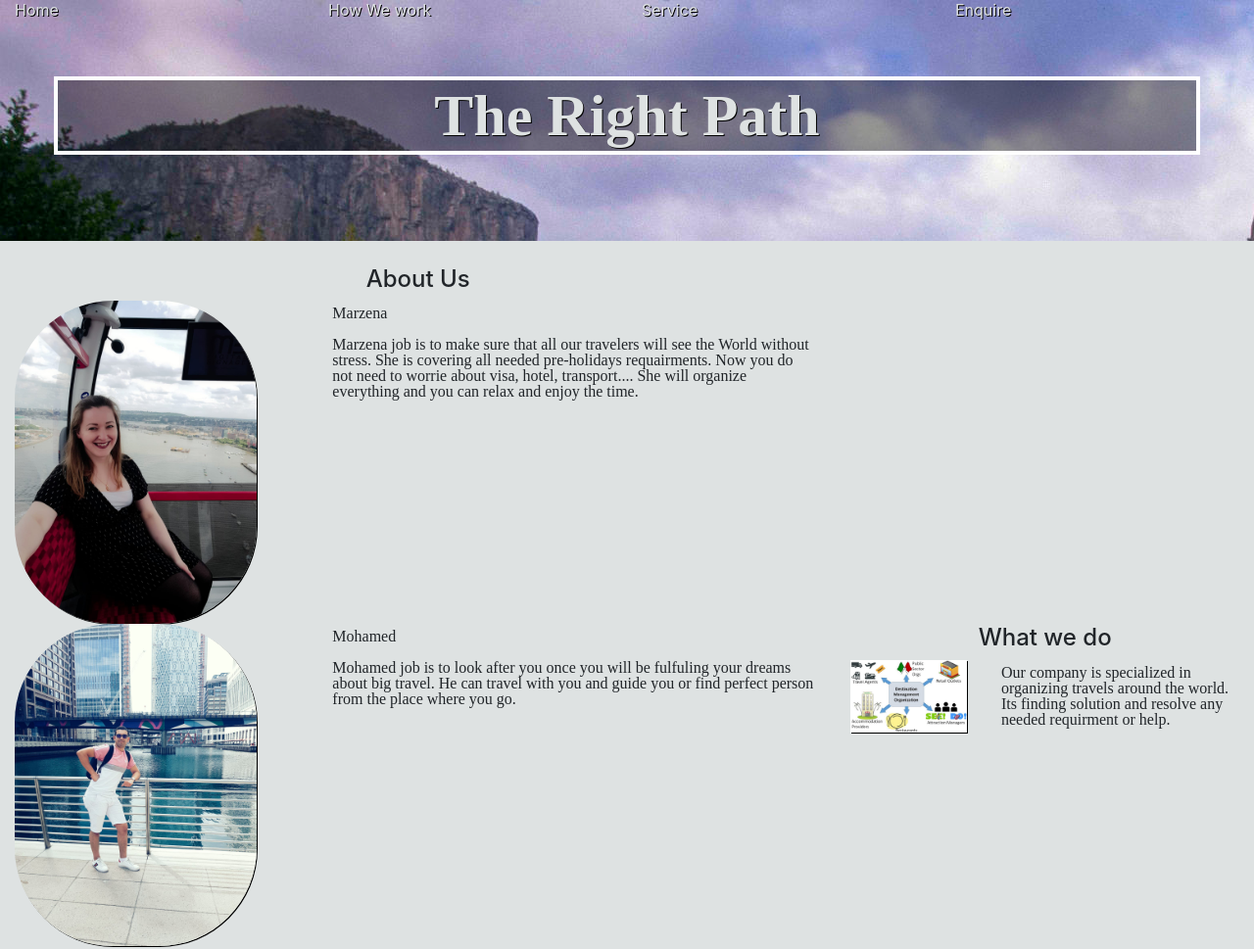
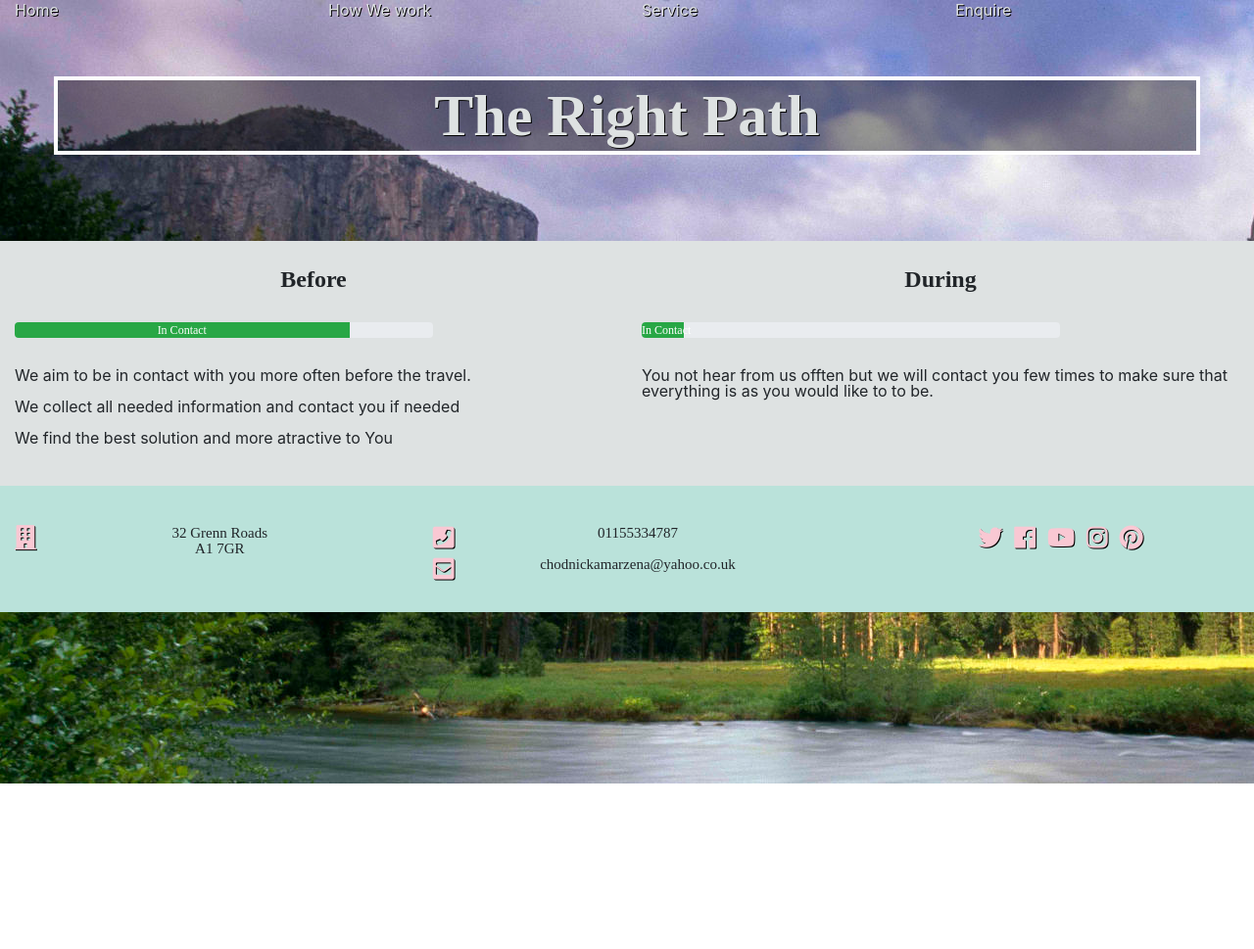
Before and after one commit to MarzDell/travel-website, a plain HTML site: page HowWeWork.html in a window 1280 px wide. Shown: the top 969 px of the page at 98% size. After the commit the page ends 800 px from the top, so only its background shows below. Drawn offline with nearby package versions, Linux system fonts and the light colour scheme; a web font is replaced by a local one.

Commit message:
creatingHowWeWorkpage

```diff
--- a/HowWeWork.html
+++ b/HowWeWork.html
@@ -13,7 +13,7 @@
 </head>
 
 <body>
-     <header class='container-fluid'>
+    <header class='container-fluid'>
         <div class="row">
             <div class="col-xs-6 col-sm-3">
                 <a href='Home-Page.html' class='hvr-pulse'>
@@ -47,47 +47,25 @@
     </header>
     <section class='container-fluid bg-color'>
         <div class="row ">
-            <div class="col-md-xs-12 col-sm-12 col-md-8">
-                <h4>About Us</h4>
+            <div class="col-md-xs-12 col-sm-12 col-md-6">
+                <h4>Before</h4>
+                <div class="progress">
+                    <div class="progress-bar bg-success" role="progressbar" style="width: 80%" aria-valuenow="25" aria-valuemin="0" aria-valuemax="100">In Contact</div>
+                </div>
+                <p>We aim to be in contact with you more often before the travel.</p>
+                <p>We collect all needed information and contact you if needed</p>
+                <p>We find the best solution and more atractive to You </p>
 
-                <div>
-                    <img class='pic' src="../assets/pictures/marzena.JPG" width='100' height='auto' alt='mar' />
-                </div>
-
-                <div class="group">
-                    <p>Marzena</p>
-                    <p>Marzena job is to make sure that all our travelers will see the World without stress. She is covering all needed pre-holidays requairments. Now you do not need to worrie about visa, hotel, transport.... She will organize everything
-                        and you can relax and enjoy the time.
-                    </p>
-                </div>
-            </div>
-
-            <br>
-            <div class="col-md-xs-12 col-sm-12 col-md-8">
-
-                <div>
-
-                    <img class='pic' src="../assets/pictures/mohamed.JPG" width='100' height='auto' alt='moh' />
-                </div>
-
-                <div class="group">
-                    <p>Mohamed</p>
-                    <p>Mohamed job is to look after you once you will be fulfuling your dreams about big travel. He can travel with you and guide you or find perfect person from the place where you go.
-                    </p>
-                </div>
 
 
             </div>
-            <br>
-            <div class="col-md-xs-12 col-sm-12 col-md-4">
-                <h4>What we do</h4>
-                <div>
-                    <img class='orga' src="assets/pictures/organization.jpg" width='200' height='auto' alt='organization' />
+
+            <div class="col-md-xs-12 col-sm-12 col-md-6">
+                <h4>During</h4>
+                <div class="progress">
+                    <div class="progress-bar bg-success" role="progressbar" style="width: 10%" aria-valuenow="25" aria-valuemin="0" aria-valuemax="100">In Contact</div>
                 </div>
-                <div class="group">
-                    <p>Our company is specialized in organizing travels around the world. Its finding solution and resolve any needed requirment or help. </p>
-                </div>
-
+                <p>You not hear from us offten but we will contact you few times to make sure that everything is as you would like to to be.</p>
 
             </div>
         </div>
--- a/assets/css/style.css
+++ b/assets/css/style.css
@@ -139,6 +139,8 @@ margin: auto;
 }
 
 h4 {
+    font-family:'Laila', serif;
+    font-weight: 700;
     text-align: center;
 }
 
@@ -215,4 +217,17 @@ button[type='submit']:hover{
 }
 
 
-/*------- ------*/
+/*-------HowWeWork ------*/
+
+
+
+
+.progress{
+    font-family: 'Slabo 27', serif;
+    font-weight: 300;
+    margin-top: 30px;
+    margin-bottom: 30px;
+    width: 70%;
+}
+
+/*-------services ------*/
```
Also changed, not shown: Home-Page.html (+5 -5 lines).
